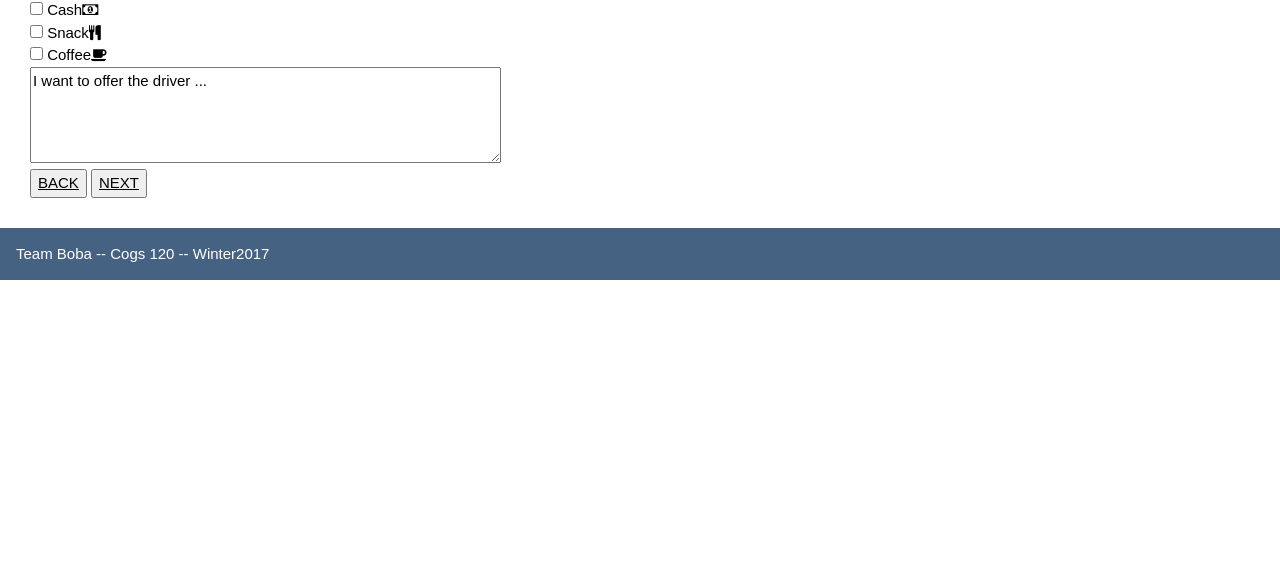
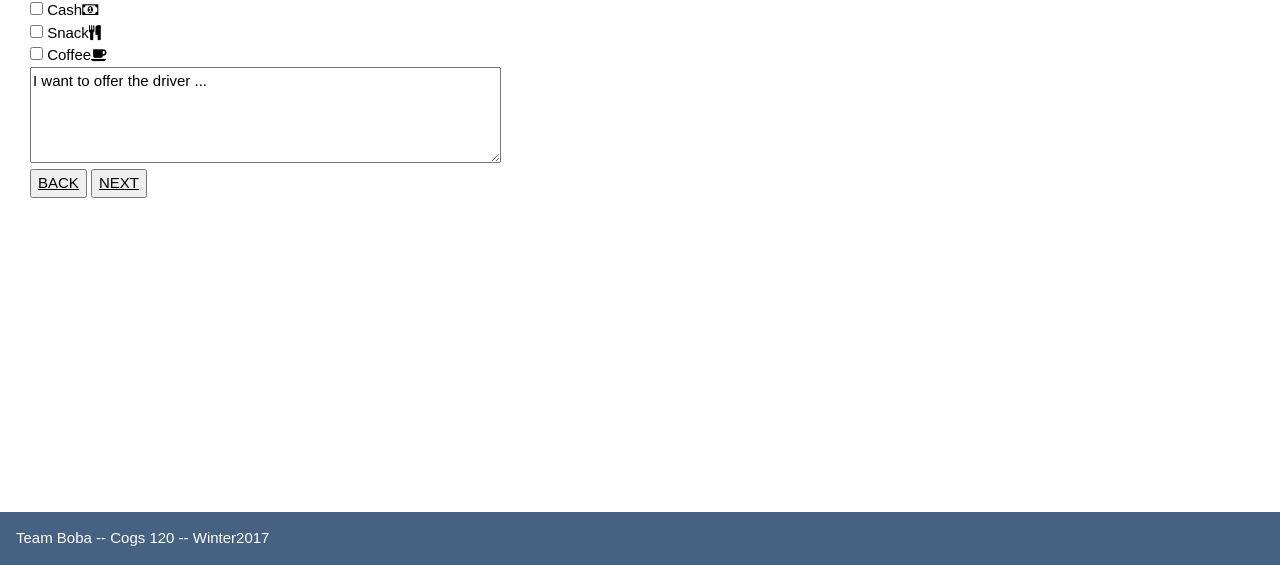
Before and after one commit to jil096/cogs120_WebApp, a PHP site: page /comp.html in a window 1280 px wide. Shown: the part 235-800 px from the top of the page. Run offline with PHP 8.4, Linux system fonts and the light colour scheme.

Commit message:
add footer style.css

```diff
--- a/css/style.css
+++ b/css/style.css
@@ -113,3 +113,10 @@
     background-repeat: no-repeat;
     background-size: cover;
 }
+footer{
+    position: fixed;
+    z-index: 100;
+    bottom: 0;
+    left: 0;
+    width: 100%;
+}
--- a/json/file.json
+++ /dev/null
@@ -1 +0,0 @@
-[{"day":"Sunday","time":"09.00 AM"},{"day":"Sunday","time":"09.30 AM"},{"day":"Monday","time":"11.00 AM"},{"day":"Monday","time":"06.30 PM"},{"day":"Tuesday","time":"01.00 PM"},{"day":"Tuesday","time":"05.30 PM"},{"day":"Wednesday","time":"02.00 PM"},{"day":"Wednesday","time":"07.30 PM"},{"day":"Thursday","time":"03.00 PM"},{"day":"Thursday","time":"08.30 PM"},{"day":"Friday","time":"02.00 PM"},{"day":"Friday","time":"07.30 PM"},{"day":"Saturday","time":"12.00 PM"},{"day":"Saturday","time":"07.30 PM"}]
```
Also changed, not shown: calendar.html (+0 -13 lines).
